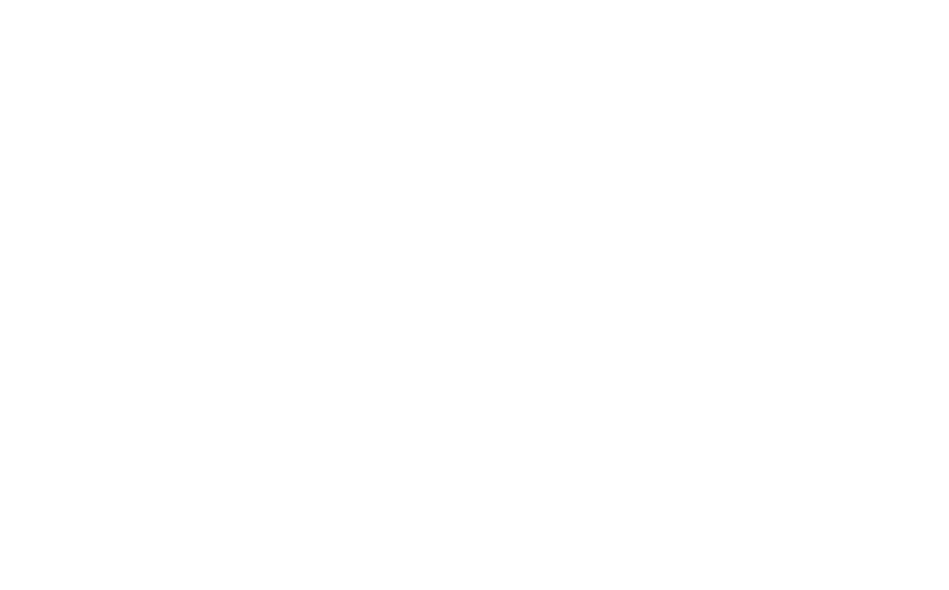
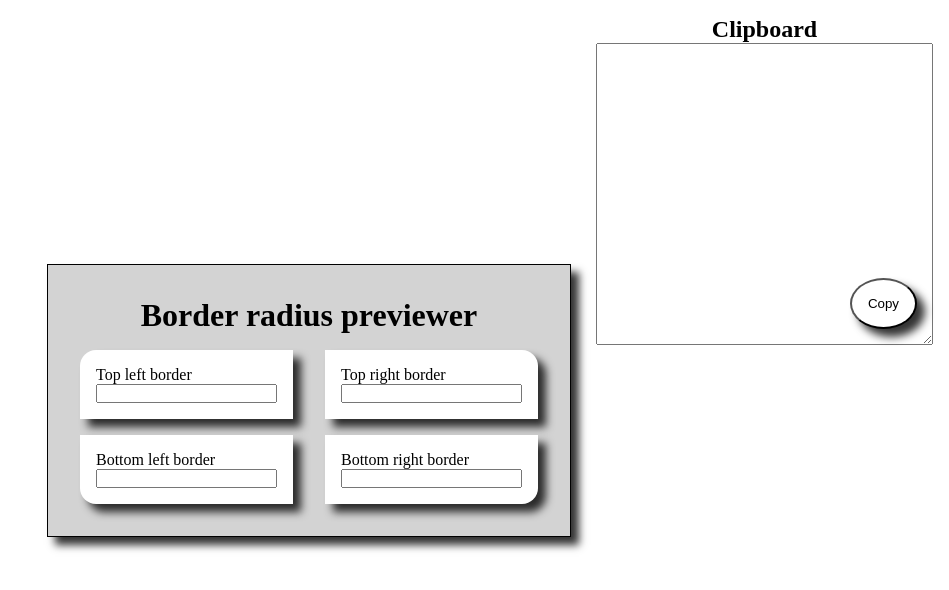
Before and after one commit to Beckilicki/BorderRadiusPreviewer, a plain HTML site: page index.html in a window 1280 px wide. Shown: the whole page, without its empty margins (331-1280 px from the left). Drawn offline with Linux system fonts and the light colour scheme.

Commit message:
Added code

```diff
--- a/index.html
+++ b/index.html
@@ -4,7 +4,44 @@
         <meta charset="UTF-8" />
         <meta http-equiv="X-UA-Compatible" content="IE=edge" />
         <meta name="viewport" content="width=device-width, initial-scale=1.0" />
+        <link rel="stylesheet" href="./style.css"></link>
         <title>Border radius previewer</title>
     </head>
-    <body></body>
+    <body>
+        <div class="card">
+            <h1 class="title">
+                Border radius previewer
+            </h1>
+            <div class="btn btn-top-left">
+                <span>
+                    Top left border
+                </span>
+                <input>
+            </div>
+            <div class="btn btn-top-right">
+                <span>
+                    Top right border
+                </span>
+                <input>
+            </div>
+            <div class="btn btn-bottom-left">
+                <span>
+                    Bottom left border
+                </span>
+                <input>
+             </div>
+            <div class="btn btn-bottom-right">
+                <span>
+                    Bottom right border
+                </span>
+                <input>
+            </div>
+        </div>
+        <div class="clipboard">
+            <h2>Clipboard</h2>
+            <textarea cols="40" rows="20"></textarea>
+            <button class="btn btn-copy">Copy</button>
+        </div>
+        <script src="./index.js"></script>
+    </body>
 </html>
--- /dev/null
+++ b/index.js
@@ -0,0 +1,63 @@
+const topLeftBorderValue = document.getElementsByClassName('btn-top-left')[0].getElementsByTagName('input')[0];
+const topRightBorderValue = document.getElementsByClassName('btn-top-right')[0].getElementsByTagName('input')[0];
+const bottomLeftBorderValue = document.getElementsByClassName('btn-bottom-left')[0].getElementsByTagName('input')[0];
+const bottomRightBorderValue = document.getElementsByClassName('btn-bottom-right')[0].getElementsByTagName('input')[0];
+const copyButton = document.getElementsByClassName('btn-copy')[0];
+const clipboard = document.getElementsByClassName('clipboard')[0].getElementsByTagName('textarea')[0];
+const card = document.getElementsByClassName('card')[0];
+
+function setClipboardValues() {
+    clipboard.value =
+        'border-top-left-radius: ' +
+        card.style.borderTopLeftRadius +
+        ';\n' +
+        'border-top-right-radius: ' +
+        card.style.borderTopRightRadius +
+        ';\n' +
+        'border-bottom-left-radius: ' +
+        card.style.borderBottomLeftRadius +
+        ';\n' +
+        'border-bottom-right-radius: ' +
+        card.style.borderBottomRightRadius +
+        ';\n';
+}
+
+this.addEventListener('load', () => {
+    card.style.borderTopLeftRadius = 0;
+    card.style.borderTopRightRadius = 0;
+    card.style.borderBottomLeftRadius = 0;
+    card.style.borderBottomRightRadius = 0;
+});
+
+topLeftBorderValue.addEventListener('keyup', () => {
+    card.style.borderTopLeftRadius = topLeftBorderValue.value;
+    setClipboardValues();
+});
+
+topRightBorderValue.addEventListener('keyup', () => {
+    card.style.borderTopRightRadius = topRightBorderValue.value;
+    setClipboardValues();
+});
+
+bottomLeftBorderValue.addEventListener('keyup', () => {
+    card.style.borderBottomLeftRadius = bottomLeftBorderValue.value;
+    setClipboardValues();
+});
+
+bottomRightBorderValue.addEventListener('keyup', () => {
+    card.style.borderBottomRightRadius = bottomRightBorderValue.value;
+    setClipboardValues();
+});
+
+copyButton.addEventListener('click', () => {
+    clipboard.select();
+    clipboard.setSelectionRange(0, 99999);
+
+    document.execCommand('copy');
+
+    if (this.getSelection()) {
+        this.getSelection().removeAllRanges();
+    } else if (document.getSelection()) {
+        document.getSelection().empty();
+    }
+});
--- /dev/null
+++ b/style.css
@@ -0,0 +1,80 @@
+* {
+    margin: 0;
+    padding: 0;
+    box-sizing: border-box;
+}
+
+body {
+    width: 100wv;
+    height: 100vh;
+    display: flex;
+}
+
+.card {
+    align-self: center;
+    margin: auto;
+    display: grid;
+    grid-template-areas: 'title title title' 'top-left . top-right' 'bottom-left . bottom-right';
+    gap: 1rem;
+    background-color: lightgray;
+    padding: 2rem;
+    border: 1px solid black;
+    box-shadow: 0.5rem 0.5rem 0.5rem rgba(0, 0, 0, 0.8);
+}
+
+.title {
+    grid-area: title;
+    justify-self: center;
+    align-self: center;
+}
+
+.btn {
+    display: flex;
+    flex-direction: column;
+    justify-self: center;
+    align-self: center;
+    background-color: white;
+    box-shadow: 0.5rem 0.5rem 0.5rem rgba(0, 0, 0, 0.8);
+    transition: all 0.5s ease-in-out;
+    padding: 1rem;
+}
+
+.btn-top-left {
+    grid-area: top-left;
+    border-top-left-radius: 1rem;
+}
+
+.btn-top-right {
+    grid-area: top-right;
+    border-top-right-radius: 1rem;
+}
+
+.btn-bottom-left {
+    grid-area: bottom-left;
+    border-bottom-left-radius: 1rem;
+}
+
+.btn-bottom-right {
+    grid-area: bottom-right;
+    border-bottom-right-radius: 1rem;
+}
+
+.clipboard {
+    position: absolute;
+    top: 1rem;
+    right: 1rem;
+    display: flex;
+    flex-direction: column;
+    justify-content: center;
+}
+
+.clipboard > h2 {
+    text-align: center;
+}
+
+.btn-copy {
+    border-radius: 50%;
+    position: absolute;
+    bottom: 1rem;
+    right: 1rem;
+}
```
